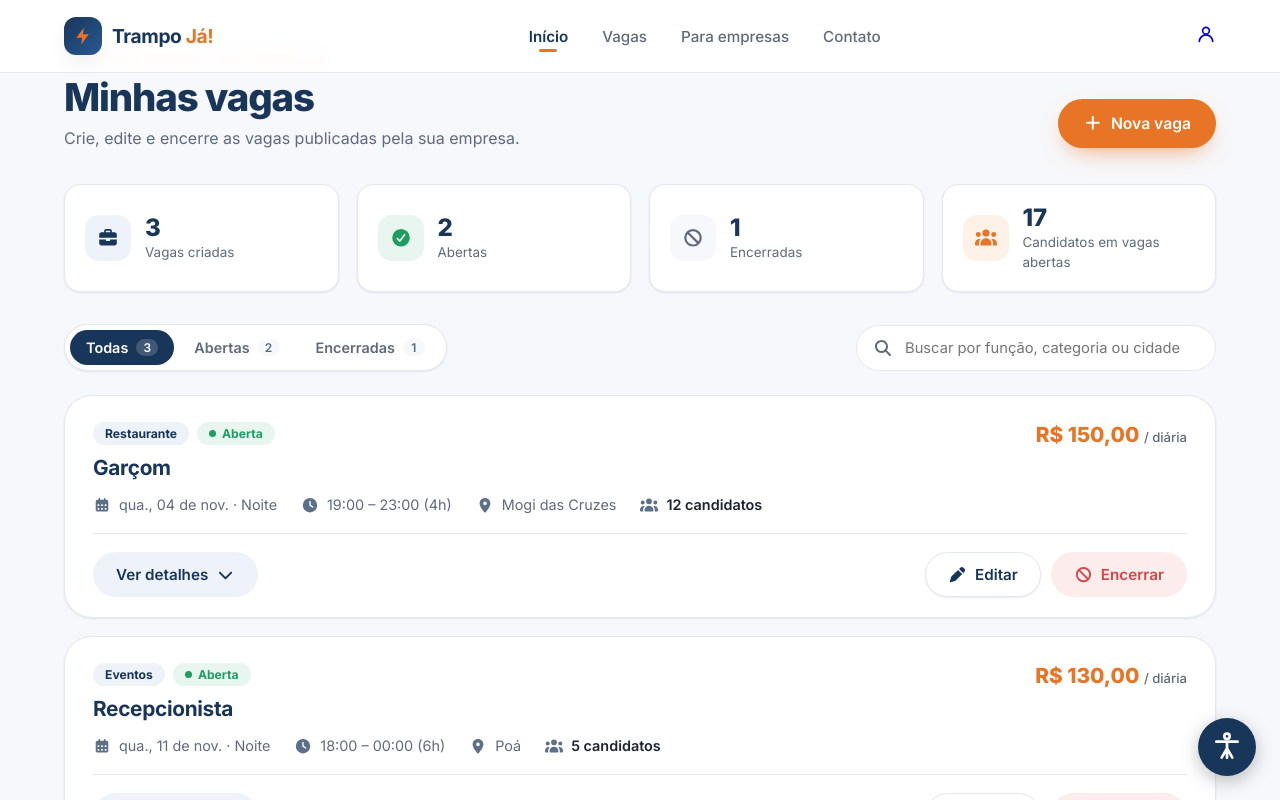
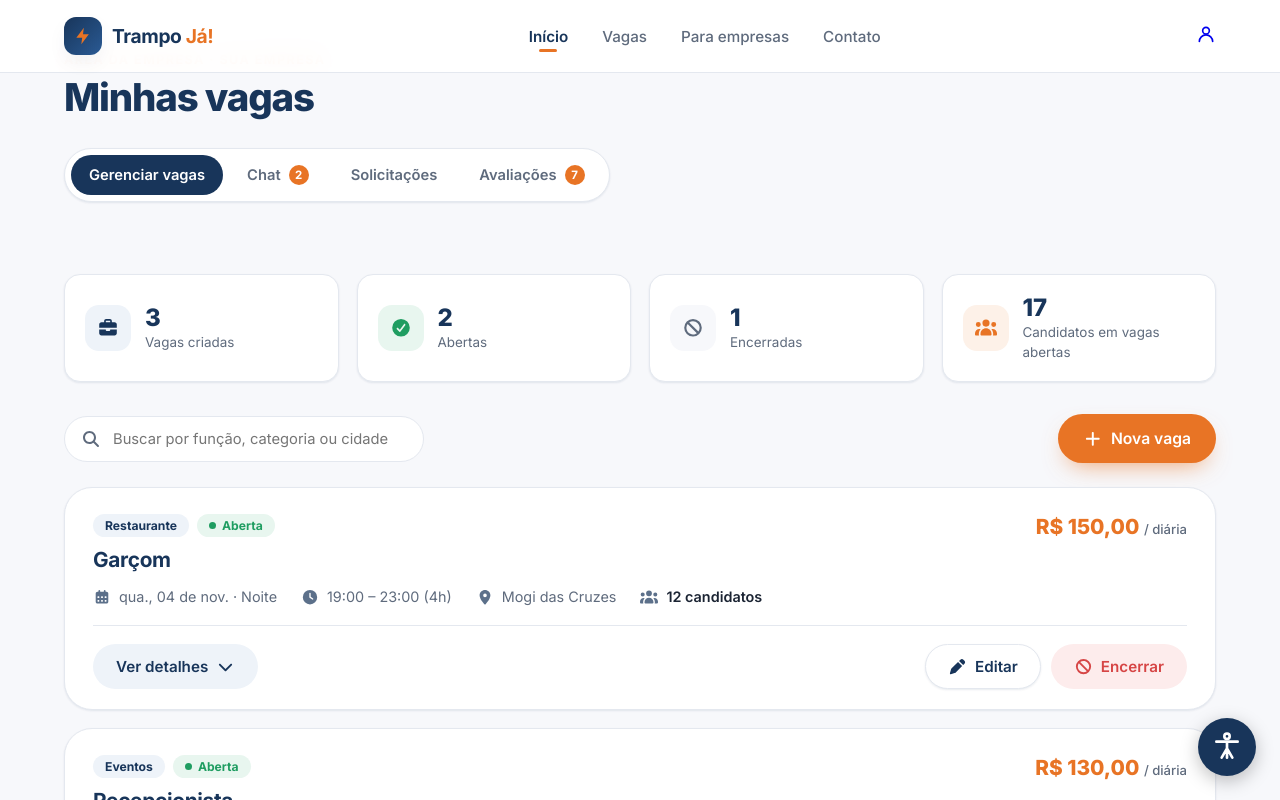
Before and after one commit to GabrielJum/-Front-End-TrampoJa, an Angular app in the folder front-end/: page /gerenciar-vagas in a window 1280 px wide. Shown: the top 800 px of the page. Built offline with nearby package versions, Linux system fonts and the light colour scheme.

Commit message:
Configurando páginas para Usuários Empresa

```diff
--- a/front-end/src/app/components/header/header.html
+++ b/front-end/src/app/components/header/header.html
@@ -19,7 +19,7 @@
         </nav>
 
         <div class="header__actions">
-            @if (currentUrl !== '/') {
+            @if (currentUrl !== '/' && currentUrl !== '/auth' && currentUrl !== '/auth' && currentUrl !== '/empresas' && currentUrl !== '/empresas/cadastro' && currentUrl !== '/empresas/login' && currentUrl !== '/freelancers' && currentUrl !== '/freelancers/cadastro' && currentUrl !== '/contato'  ) {
                 <a routerLink="/perfil" class="avatar" aria-label="Meu perfil">
                     <svg viewBox="0 0 24 24" aria-hidden="true">
                         <circle cx="12" cy="8" r="4" />
--- a/front-end/src/app/components/navigation-tabs/navigation-tabs.ts
+++ b/front-end/src/app/components/navigation-tabs/navigation-tabs.ts
@@ -1,12 +1,12 @@
 import { Component } from '@angular/core';
 import { RouterLink, RouterLinkActive } from '@angular/router';
+import { user } from '../../types/user';
 
 interface Tab {
   label: string;
   path?: string;
   badge?: number;
 }
-
 
 @Component({
   imports: [RouterLink, RouterLinkActive],
@@ -16,12 +16,27 @@ interface Tab {
 })
 
 export class NavigationTabs {
+  protected readonly user = user;
 
-  protected readonly tabs: Tab[] = [
-    { label: 'Buscar vagas', path: '/vagas' },
-    { label: 'Chat', path: '/chat' },
-    { label: 'Solicitações', path: '/solicitacoes', badge: 3 },
-    { label: 'Avaliações', path: '/avaliacoes', badge: 7 },
-  ];
+  protected readonly tabs: Tab[] = this.returnTabs();
+
+  protected returnTabs(): Tab[] {
+    if (this.user.role === 'Freelancer') {
+      return [
+        { label: 'Vagas', path: '/vagas' },
+        { label: 'Chat', path: '/chat', badge: 2 },
+        { label: 'Solicitações', path: '/solicitacoes' },
+        { label: 'Avaliações', path: '/avaliacoes', badge: 7 },
+      ];
+    }
+
+    return [
+      { label: 'Gerenciar vagas', path: '/gerenciar-vagas' },
+      { label: 'Chat', path: '/chat', badge: 2 },
+      { label: 'Solicitações', path: '/solicitacoes' },
+      { label: 'Avaliações', path: '/avaliacoes', badge: 7 },
+
+    ];
+  }
 
 }
--- a/front-end/src/app/pages/vacancy-manage/vacancy-manage.html
+++ b/front-end/src/app/pages/vacancy-manage/vacancy-manage.html
@@ -1,4 +1,5 @@
 <app-header />
+
 
 <main class="container page">
   <!-- ============ CABEÇALHO ============ -->
@@ -6,13 +7,12 @@
     <div>
       <span class="eyebrow">Área da empresa · {{ companyName }}</span>
       <h1 class="page__title">Minhas vagas</h1>
-      <p class="page__subtitle">Crie, edite e encerre as vagas publicadas pela sua empresa.</p>
+      <app-navigation-tabs />
+
     </div>
-    <button type="button" class="btn btn--accent btn--lg" (click)="openCreate()">
-      <fa-icon [icon]="icons.plus" />
-      Nova vaga
-    </button>
+
   </div>
+
 
   <!-- ============ RESUMO ============ -->
   <ul class="stats" aria-label="Resumo das vagas">
@@ -48,22 +48,6 @@
 
   <!-- ============ FILTROS ============ -->
   <div class="toolbar">
-    <div class="segmented" role="tablist" aria-label="Filtrar por status">
-      @for (f of filters(); track f.id) {
-        <button
-          type="button"
-          role="tab"
-          class="segmented__btn"
-          [class.is-active]="statusFilter() === f.id"
-          [attr.aria-selected]="statusFilter() === f.id"
-          (click)="setFilter(f.id)"
-        >
-          {{ f.label }}
-          <span class="segmented__count">{{ f.count }}</span>
-        </button>
-      }
-    </div>
-
     <label class="search">
       <fa-icon [icon]="icons.search" />
       <span class="sr-only">Buscar vaga</span>
@@ -74,6 +58,11 @@
         (input)="onSearch($event)"
       />
     </label>
+
+    <button type="button" class="btn btn--accent btn--lg" (click)="openCreate()">
+      <fa-icon [icon]="icons.plus" />
+      Nova vaga
+    </button>
   </div>
 
   <!-- ============ LISTA ============ -->
--- a/front-end/src/app/pages/vacancy-manage/vacancy-manage.ts
+++ b/front-end/src/app/pages/vacancy-manage/vacancy-manage.ts
@@ -20,6 +20,7 @@ import {
 } from '@fortawesome/free-solid-svg-icons';
 import { Footer } from '../../components/footer/footer';
 import { Header } from '../../components/header/header';
+import { NavigationTabs } from '../../components/navigation-tabs/navigation-tabs';
 
 type JobStatus = 'open' | 'closed';
 type StatusFilter = 'all' | JobStatus;
@@ -115,7 +116,7 @@ const SEED: CompanyJob[] = [
 
 @Component({
   selector: 'app-vacancy-manage',
-  imports: [ReactiveFormsModule, Header, Footer, FontAwesomeModule],
+  imports: [ReactiveFormsModule, Header, Footer, FontAwesomeModule, NavigationTabs],
   templateUrl: './vacancy-manage.html',
   styleUrl: './vacancy-manage.css',
   changeDetection: ChangeDetectionStrategy.OnPush,
--- /dev/null
+++ b/front-end/src/app/types/user.ts
@@ -0,0 +1,9 @@
+interface User {
+  name: string;
+  role: 'Freelancer' | 'Empresa';
+}
+
+export const user: User = {
+  name: 'Marcelo',
+  role: 'Empresa',
+};
```
Also changed, not shown: front-end/src/app/pages/auth/auth.html (line endings or trailing spaces).
